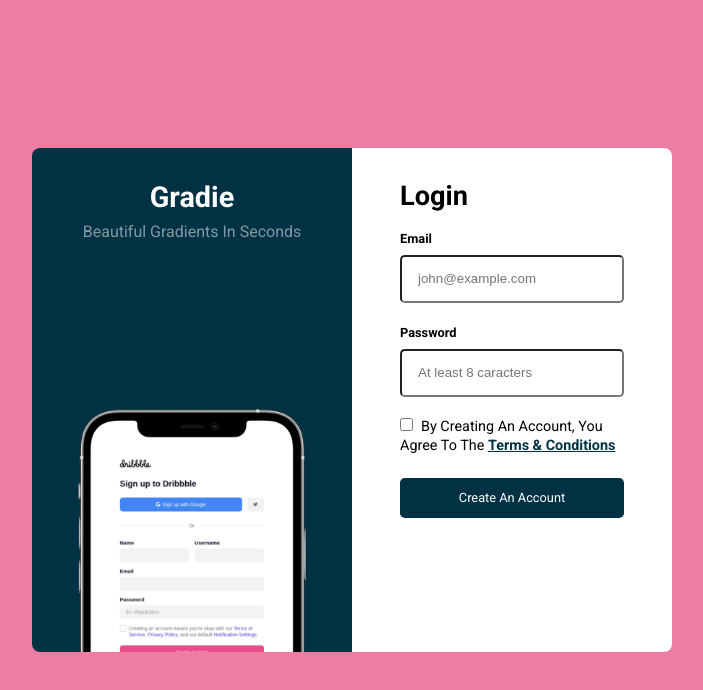
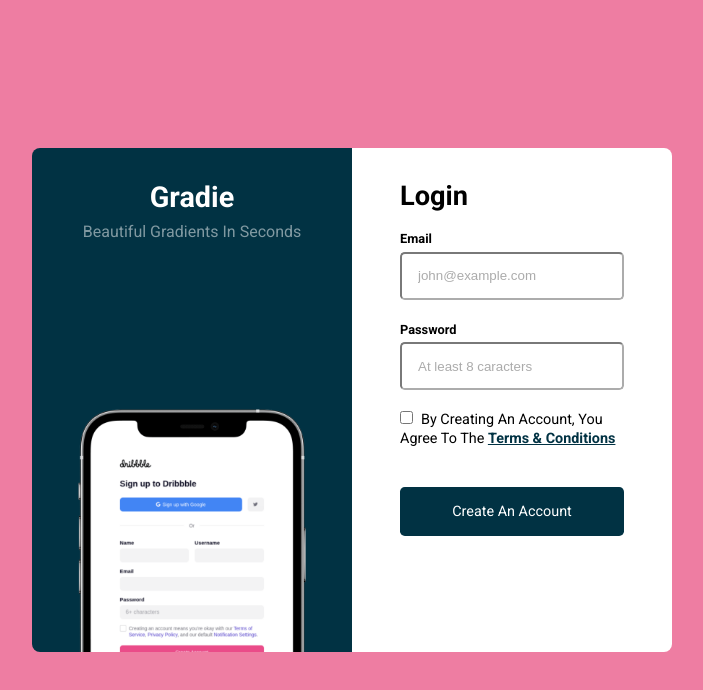
Before and after one commit to MellonFive/codewell-gradie-sign-up-page, a plain HTML site: page index.html in a window 1280 px wide. Shown: the whole page, without its empty margins (288-991 px from the left). Drawn offline with Linux system fonts and the light colour scheme.

Commit message:
Placeholder com opacidade

```diff
--- a/Assets/style.css
+++ b/Assets/style.css
@@ -81,7 +81,7 @@ main {
 
 .inside-form input[id=email],
 .inside-form input[id=password] {
-  margin-top: .5rem;
+  margin-top: .3rem;
   padding: .9rem 1rem;
   width: 100%;
   transition: .5s;
@@ -91,6 +91,10 @@ main {
 .inside-form input[id=email]:hover,
 .inside-form input[id=password]:hover {
   border: 2px solid #013243;
+}
+
+.inside-form input[placeholder] {
+  opacity: .6;
 }
 
 .inside-form .terms {
@@ -108,16 +112,18 @@ main {
 .inside-form span strong {
   text-decoration: underline;
   color: #013243;
+  cursor: pointer;
 }
 
 .inside-form a {
   display: block;
   text-align: center;
   color: #FFF;
-  font-size: .8rem;
+  font-size: .9rem;
   text-decoration: none;
   width: 100%;
-  padding: .8rem 1.5rem;
+  padding: 1rem 1.5rem;
   background-color: #013243;
   border-radius: .3rem;
+  margin-top: 2.5rem;
 }
```
